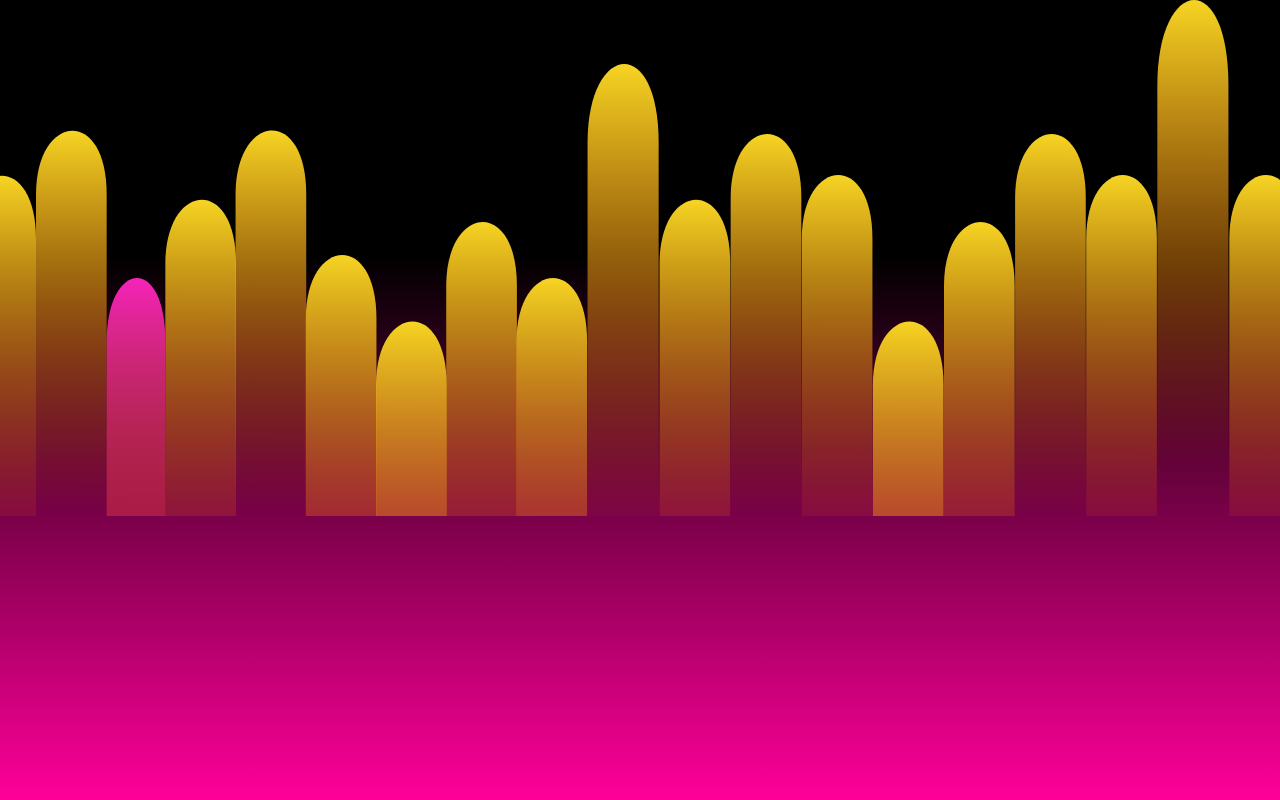
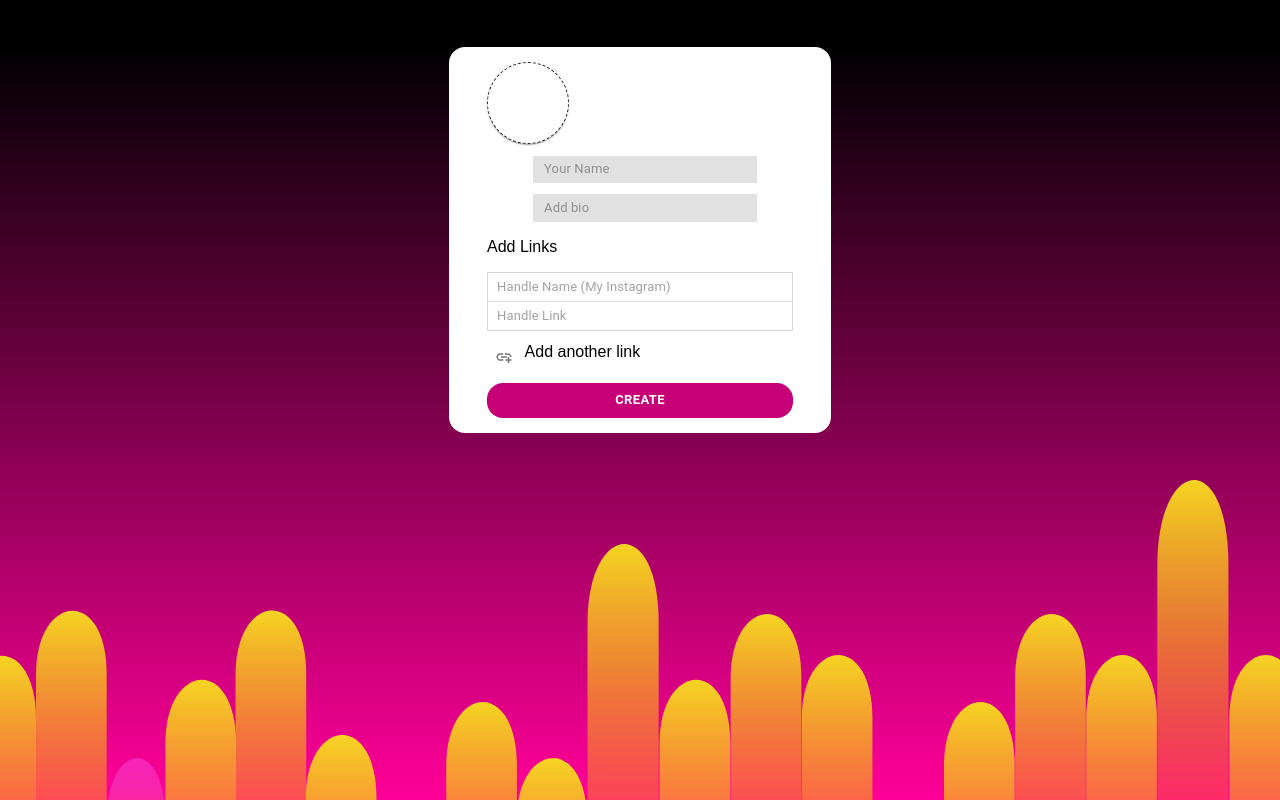
Before and after one commit to Rags-Mishra/Prastavana, a React (Create React App) app in the folder prastavana/: page /LinkForm in a window 1280 px wide. Shown: the top 800 px of the page. Built offline with nearby package versions, Linux system fonts and the light colour scheme.

Commit message:
Form added

```diff
--- a/prastavana/public/index.html
+++ b/prastavana/public/index.html
@@ -28,7 +28,7 @@
   </head>
   <body
     style="
-      background: linear-gradient(180deg, #000000 31.77%, #ff0099 100%);
+      background: linear-gradient(180deg, #000000 5.77%, #ff0099 100%);
       background-repeat: no-repeat;
       background-attachment: fixed;
     "
--- a/prastavana/src/App.js
+++ b/prastavana/src/App.js
@@ -8,7 +8,7 @@ import Register from "./components/Register";
 import Login from "./components/Login";
 import MyLinks from "./screens/MyLinks";
 import AuthState from "./context/auth/AuthState";
-
+import LinkForm from "./screens/LinkForm";
 function App() {
   return (
     <>
@@ -20,6 +20,8 @@ function App() {
             <Route exact path="/register" element={<Register />} />
             <Route exact path="/login" element={<Login />} />
             <Route exact path="/mylinks" element={<MyLinks />} />
+            <Route exact path="/LinkForm" element={<LinkForm />} />
+
           </Routes>
           <footer>
             <img src={bars} alt={"bars"} style={{ width: "100%" }}></img>
--- a/prastavana/src/components/AddLink.js
+++ b/prastavana/src/components/AddLink.js
@@ -1,15 +1,31 @@
-import React from 'react'
-import { Grid, Input } from '@mui/material'
+import React from "react";
+import { Divider, Grid, Input } from "@mui/material";
 const AddLink = () => {
   return (
-    <><Grid item>
-    <Input placeholder={"Handle Name (My Instagram)"} />
-  </Grid>
-  <Grid item>
-    <Input placeholder={"Handle Link"}></Input>
-  </Grid></>
+    <>
+      <Grid
+        container
+        className="add-link-container"
+        style={{ display: "flex", flexDirection: "column" }}
+      >
+        <Grid item>
+          <Input
+            placeholder={"Handle Name (My Instagram)"}
+            style={{ fontSize: "small", width: "14rem", marginLeft: "3%" }}
+            disableUnderline
+          />
+        </Grid>
+        <Divider />
+        <Grid item>
+          <Input
+            placeholder={"Handle Link"}
+            style={{ fontSize: "small", width: "14rem", marginLeft: "3%" }}
+            disableUnderline
+          ></Input>
+        </Grid>
+      </Grid>
+    </>
+  );
+};
 
-  )
-}
-
-export default AddLink
+export default AddLink;
--- a/prastavana/src/components/Navbar.js
+++ b/prastavana/src/components/Navbar.js
@@ -1,7 +1,6 @@
 import React, { useState } from "react";
 import { Grid, IconButton } from "@mui/material";
 import styled from "styled-components";
-import "../styles/login.css";
 import logo from "../assets/logo2.svg";
 import MenuIcon from "@mui/icons-material/Menu";
 import StyledButton from "./StyledButton";
--- a/prastavana/src/components/Register.js
+++ b/prastavana/src/components/Register.js
@@ -22,7 +22,7 @@ const Register = () => {
 
   useEffect(() => {
     if (isAuthenticated) {
-      navigate("/mylinks");
+      navigate("/LinkForm");
     }
 
     if (error === "User already exists") {
--- a/prastavana/src/index.css
+++ b/prastavana/src/index.css
@@ -142,6 +142,12 @@ code {
   border-radius: 1rem;
   width: 20rem;
 }
+.add-link-second-container {
+  background-color: rgb(255, 255, 255);
+  padding-inline: 3%;
+  align-self: center;
+  border-radius: 1rem;
+}
 .input-container {
   background-color: rgb(225, 225, 225);
   border-radius: 1rem;
@@ -163,7 +169,13 @@ input[type="file"] {
 ::-webkit-file-upload-button {
   display: none;
 }
-
+.add-link-container{
+  margin-top: 3%;
+  border-style:solid;
+  border-color:rgb(214, 214, 214);
+  border-width: 0.1rem;
+  font-size: small;
+}
 @media (max-width: 600px) {
   .home-main-container {
     margin-top: 20%;
@@ -208,4 +220,5 @@ input[type="file"] {
     padding-left: 15%;
     align-self: center;
   }
+
 }
--- a/prastavana/src/screens/LinkForm.js
+++ b/prastavana/src/screens/LinkForm.js
@@ -1,22 +1,43 @@
 import React, { useState } from "react";
-import { Grid, IconButton, Input, Card } from "@mui/material";
+import {
+  Grid,
+  IconButton,
+  Input,
+  Card,
+  listItemIconClasses,
+} from "@mui/material";
 import StyledButton from "../components/StyledButton";
 import { Divider } from "@mui/material";
-import { AddLinkOutlined, ArrowBack } from "@mui/icons-material";
+import {
+  AddLinkOutlined,
+  ArrowBack,
+  Camera,
+  CameraAltRounded,
+  Image,
+} from "@mui/icons-material";
 import AddLink from "../components/AddLink";
 import { useNavigate } from "react-router-dom";
 const LinkForm = () => {
   let navigate = useNavigate();
   const [open, setOpen] = useState(false);
+  const [arr, setArr] = useState([]);
+  const handleLinks = () => {
+    setArr((prevItems) => [...prevItems, 1]);
+  };
   return (
     <Grid container className="register-main-container">
-      <Grid item className="register-second-container" style={{ width: "40%" }}>
+      <Grid
+        item
+        className="add-link-second-container"
+      >
         <Grid
           container
           style={{
-            backgroundColor: "pink",
             display: "flex",
             flexDirection: "row",
+            marginTop: "5%",
+            marginBottom: "5%",
+
           }}
         >
           <Card
@@ -36,7 +57,7 @@ const LinkForm = () => {
             ></Input>
           </Card>
           <Grid item style={{ marginLeft: "15%" }}>
-            <Grid item className="input-container" style={{ marginTop: "5%" }}>
+            <Grid item className="input-container" style={{ marginTop: "5%",borderRadius:0 }}>
               <Input
                 disableUnderline
                 placeholder={"Your Name"}
@@ -44,7 +65,7 @@ const LinkForm = () => {
                 fullWidth
               />
             </Grid>
-            <Grid item className="input-container" style={{ marginTop: "5%" }}>
+            <Grid item className="input-container" style={{ marginTop: "5%",borderRadius:0 }}>
               <Input
                 disableUnderline
                 placeholder={"Add bio"}
@@ -55,11 +76,28 @@ const LinkForm = () => {
           </Grid>
         </Grid>
         <p>Add Links</p>
-        <AddLink/>
-        {open ? <AddLink /> : null}
-        <IconButton onClick={() => setOpen(true)}>
-          <AddLinkOutlined />
-        </IconButton>
+        <AddLink />
+        {arr?.map((items) => (
+          <AddLink />
+        ))}
+        <IconButton onClick={() => handleLinks()} style={{ marginTop: "3%" }}>
+          <AddLinkOutlined style={{ fontSize: "large" }} />
+        </IconButton> Add another link
+        <StyledButton
+          type="submit"
+          style={{
+            backgroundColor: "#c80078",
+            border: "none",
+            borderRadius: "1rem",
+            alignSelf: "center",
+            fontSize: "small",
+            marginBottom: "5%",
+            marginTop: "3%",
+          }}
+          fullWidth
+        >
+          Create
+        </StyledButton>
       </Grid>
     </Grid>
   );
--- a/prastavana/src/styles/login.css
+++ /dev/null
@@ -1,12 +0,0 @@
-#body {
-  background-color: white;
-  padding: 90%;
-}
-
-.registerBttn {
-  color: "blue";
-  cursor: pointer;
-}
-#close {
-  text-align: right;
-}
```
